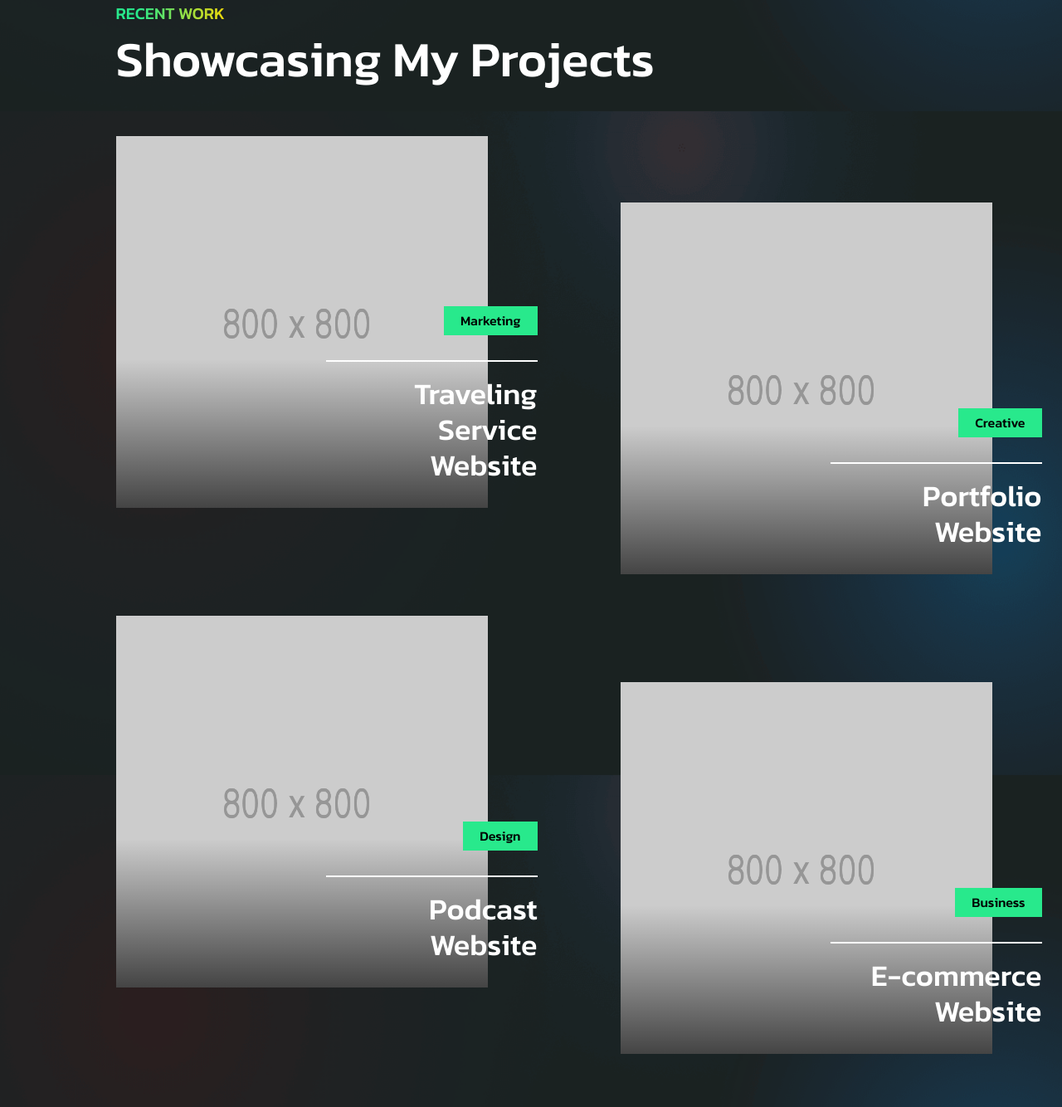
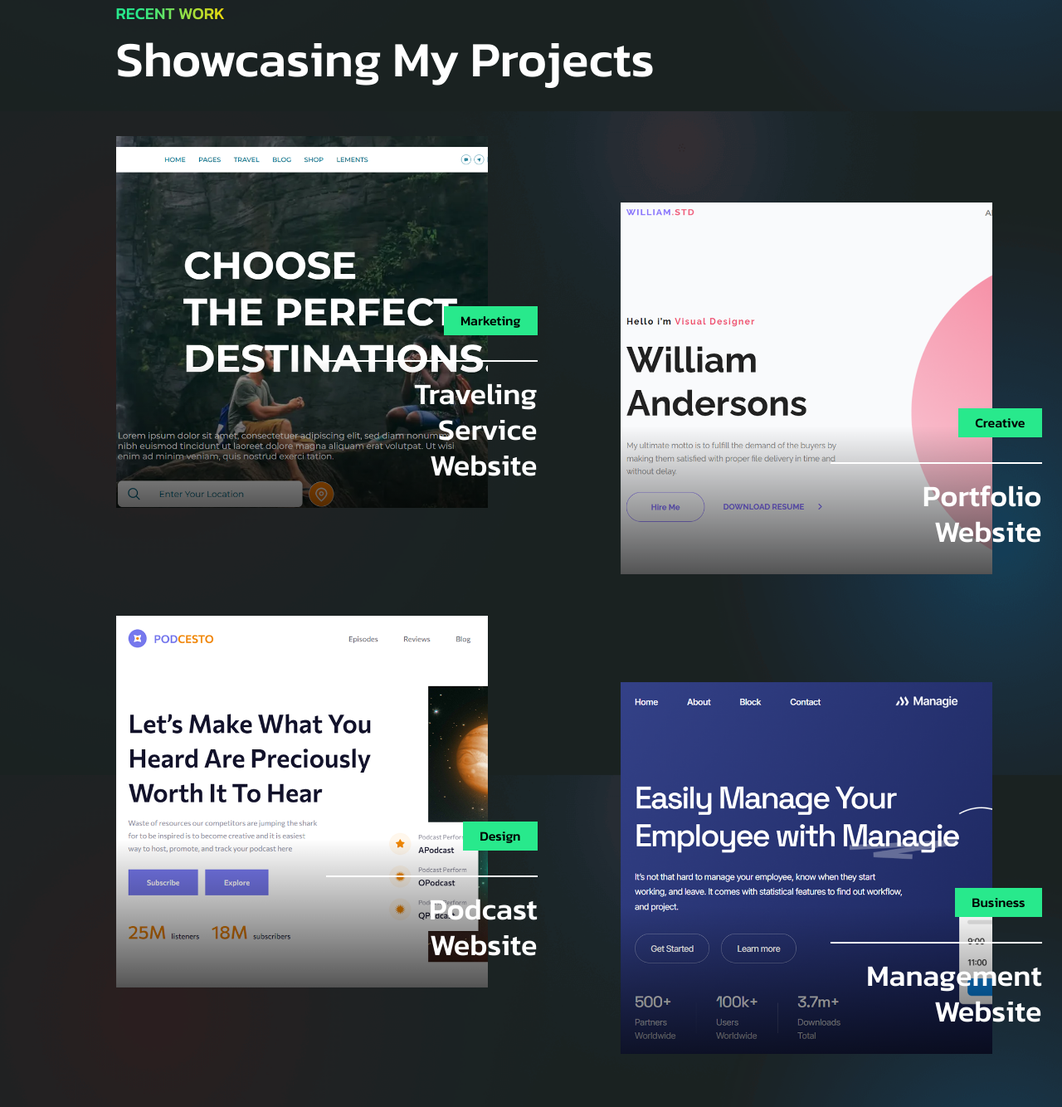
Before and after one commit to mashrafi02/Portfolio, a plain HTML site: page index.html in a window 1280 px wide. Shown: the part 5466-6800 px from the top of the page at 83% size. Drawn offline with Linux system fonts and the light colour scheme.

Commit message:
projects photo added

```diff
--- a/index.html
+++ b/index.html
@@ -829,7 +829,7 @@
                     <div class="col-lg-6 item-center">
                         <div class="portfolio-style-one">
                             <div class="thumb-zoom">
-                                <img src="assets/img/800x800.png" alt="Image Not Found">
+                                <img src="assets/img/travel.png" alt="Image Not Found">
                             </div>
                             <div class="pf-item-info">
                                 <div class="content-info">
@@ -844,7 +844,7 @@
                     <div class="col-lg-6 item-center">
                         <div class="portfolio-style-one">
                             <div class="thumb-zoom">
-                                <img src="assets/img/800x800.png" alt="Image Not Found">
+                                <img src="assets/img/portfolio.png" alt="Image Not Found">
                             </div>
                             <div class="pf-item-info">
                                 <div class="content-info">
@@ -859,7 +859,7 @@
                     <div class="col-lg-6 item-center">
                         <div class="portfolio-style-one">
                             <div class="thumb-zoom">
-                                <img src="assets/img/800x800.png" alt="Image Not Found">
+                                <img src="assets/img/podcast.png" alt="Image Not Found">
                             </div>
                             <div class="pf-item-info">
                                 <div class="content-info">
@@ -874,12 +874,12 @@
                     <div class="col-lg-6 item-center">
                         <div class="portfolio-style-one">
                             <div class="thumb-zoom">
-                                <img src="assets/img/800x800.png" alt="Image Not Found">
+                                <img src="assets/img/management.png" alt="Image Not Found">
                             </div>
                             <div class="pf-item-info">
                                 <div class="content-info">
                                     <span>Business</span>
-                                    <h2><a href="#" data-bs-toggle="modal" data-bs-target="#projectSingleModal">E-commerce Website</a></h2>
+                                    <h2><a href="#" data-bs-toggle="modal" data-bs-target="#projectSingleModal">Management Website</a></h2>
                                 </div>
                             </div>
                         </div>
```
Also changed, not shown: assets/img/management.png (added), assets/img/podcast.png (added), assets/img/portfolio.png (added), assets/img/travel.png (added).
